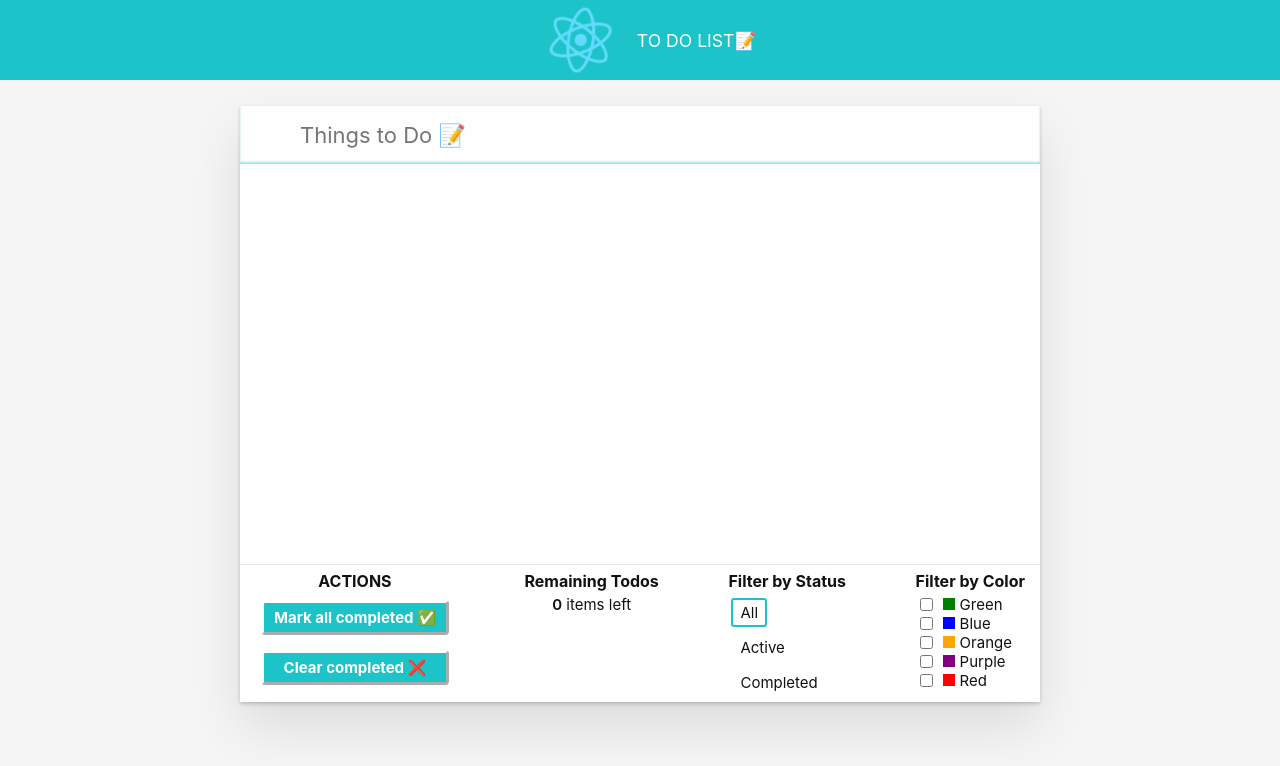
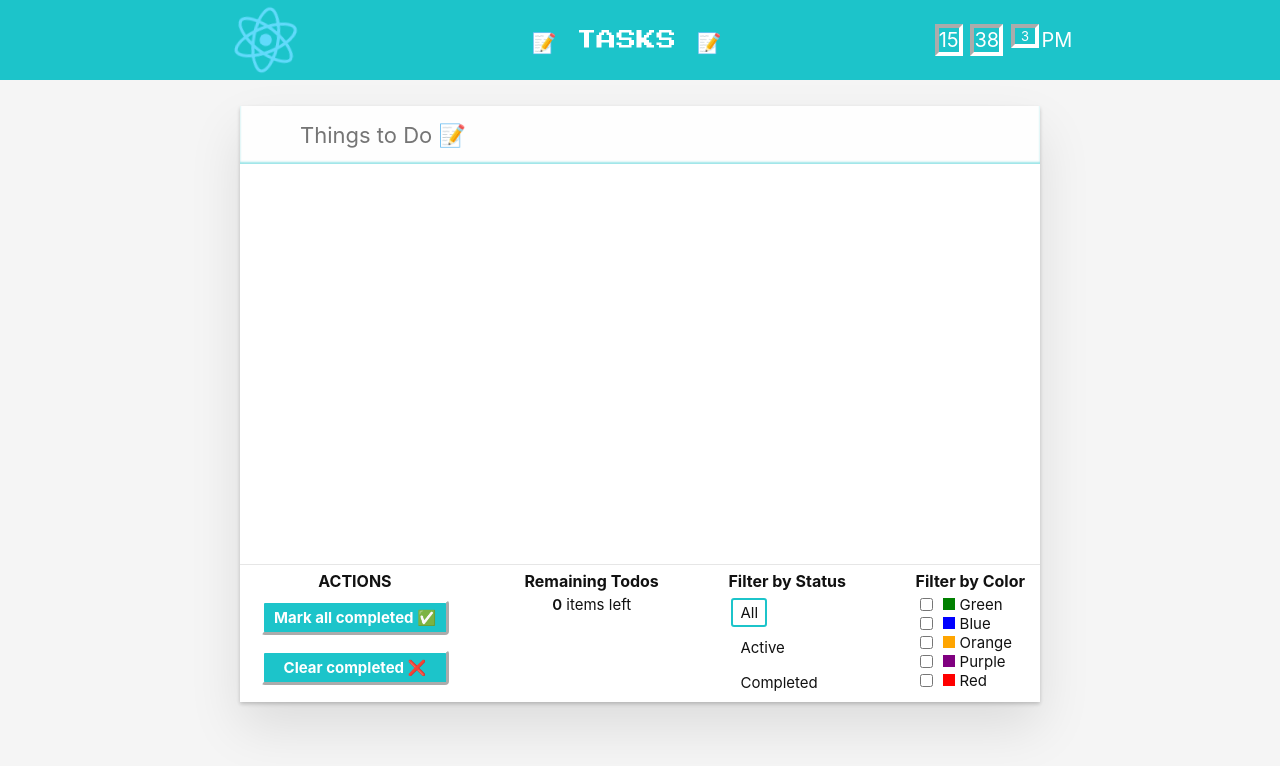
Before and after one commit to Achilesseb/ToDoApp, a React (Create React App) app: page / in a window 1280 px wide. Shown: the top 766 px of the page. Built offline with nearby package versions, Linux system fonts and the light colour scheme.

Commit message:
added Clock feature in order to implement time of input feature

```diff
--- a/public/index.html
+++ b/public/index.html
@@ -10,6 +10,12 @@
       content="Web site created using create-react-app"
     />
     <link rel="apple-touch-icon" href="%PUBLIC_URL%/logo192.png" />
+    <link rel="preconnect" href="https://fonts.googleapis.com" />
+    <link rel="preconnect" href="https://fonts.gstatic.com" crossorigin />
+    <link
+      href="https://fonts.googleapis.com/css2?family=Press+Start+2P&display=swap"
+      rel="stylesheet"
+    />
     <!--
       manifest.json provides metadata used when your web app is installed on a
       user's mobile device or desktop. See https://developers.google.com/web/fundamentals/web-app-manifest/
--- a/src/App.css
+++ b/src/App.css
@@ -1,5 +1,3 @@
-
-
 .App-logo {
   height: 10vmin;
   pointer-events: none;
@@ -19,3 +17,11 @@
     transform: rotate(360deg);
   }
 }
+.headertitle {
+  display: flex;
+  font-size: 20px;
+  justify-self: center;
+  text-align: center;
+  line-height: 1.2;
+  font-family: "Press Start 2P", cursive;
+}
--- a/src/App.js
+++ b/src/App.js
@@ -1,16 +1,18 @@
 import logo from "./logo.svg";
 import "./App.css";
+
 import ToDoList from "./features/todo.feature/todoList.feature/todoList";
 import Header from "./features/header.feature/header.feature";
 import Footer from "./features/footer.feature/footer.feature";
+import Clock from "./features/clock.feature/clock.feature.component";
 
 function App() {
   return (
     <div className="App">
-      <nav>
+      <nav id="navigation">
         <img src={logo} className="App-logo" alt="logo" />
-        <p>TO DO LIST </p>
-        <p>📝</p>
+        <p className="headertitle">📝 TASKS 📝 </p>
+        <Clock />
       </nav>
       <main>
         <section className="medium-container">
--- /dev/null
+++ b/src/features/clock.feature/clock.feature.component.jsx
@@ -0,0 +1,34 @@
+import "./clock.feature.styles.scss";
+import React from "react";
+class Clock extends React.Component {
+  constructor(props) {
+    super(props);
+    this.state = { date: new Date() };
+  }
+
+  createDate() {
+    this.setState({ date: new Date() });
+  }
+
+  componentDidMount() {
+    this.timerId = setInterval(() => this.createDate(), 1000);
+  }
+
+  componentWillUnmount() {
+    clearInterval(this.timerId);
+  }
+  render() {
+    return (
+      <div className="clock">
+        <div className="hour">{this.state.date.getHours()}</div>
+        <div className="minuntes">{this.state.date.getMinutes()}</div>
+        <div className="seconds">{this.state.date.getSeconds()}</div>
+        <div className="daytime">
+          {this.state.date.getHours() < 12 ? "AM" : "PM"}
+        </div>
+      </div>
+    );
+  }
+}
+
+export default Clock;
--- /dev/null
+++ b/src/features/clock.feature/clock.feature.styles.scss
@@ -0,0 +1,36 @@
+.clock {
+  display: flex;
+  flex-direction: row;
+  color: white;
+  width: 140px;
+  max-height: 35px;
+  padding: 2px 0px;
+  align-items: initial;
+  justify-content: space-around;
+}
+.hour {
+  display: flex;
+  font-size: 20px;
+  border: 4px inset white;
+}
+.minuntes {
+  display: flex;
+  font-size: 20px;
+  border: 4px inset white;
+}
+.seconds {
+  width: 20px;
+  display: flex;
+  justify-content: center;
+  font-size: 13px;
+  align-items: center;
+  border: 4px inset white;
+  height: 30%;
+}
+.daytime {
+  width: 20px;
+  display: flex;
+  justify-content: center;
+  font-size: 20px;
+  align-items: center;
+}
--- a/src/index.css
+++ b/src/index.css
@@ -51,8 +51,6 @@ button {
   -moz-osx-font-smoothing: grayscale;
 }
 
-/* Navbar */
-
 .App {
   height: 100%;
   display: flex;
@@ -61,8 +59,7 @@ button {
 
 nav {
   display: flex;
-  justify-content: center;
-  padding: 0;
+  justify-content: space-evenly;
   max-width: 100%;
   text-align: center;
   align-items: center;
```
